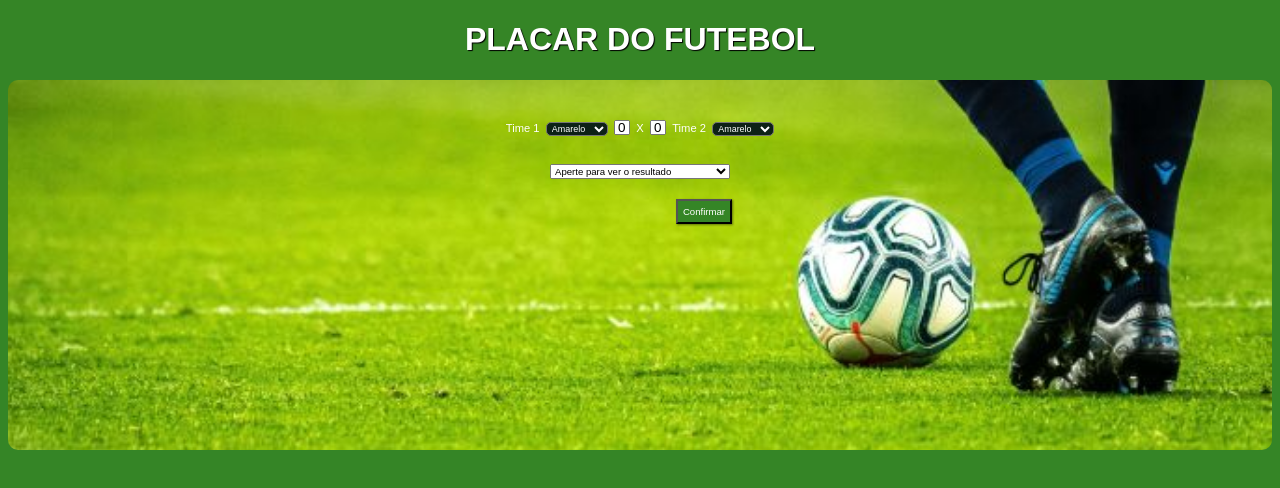
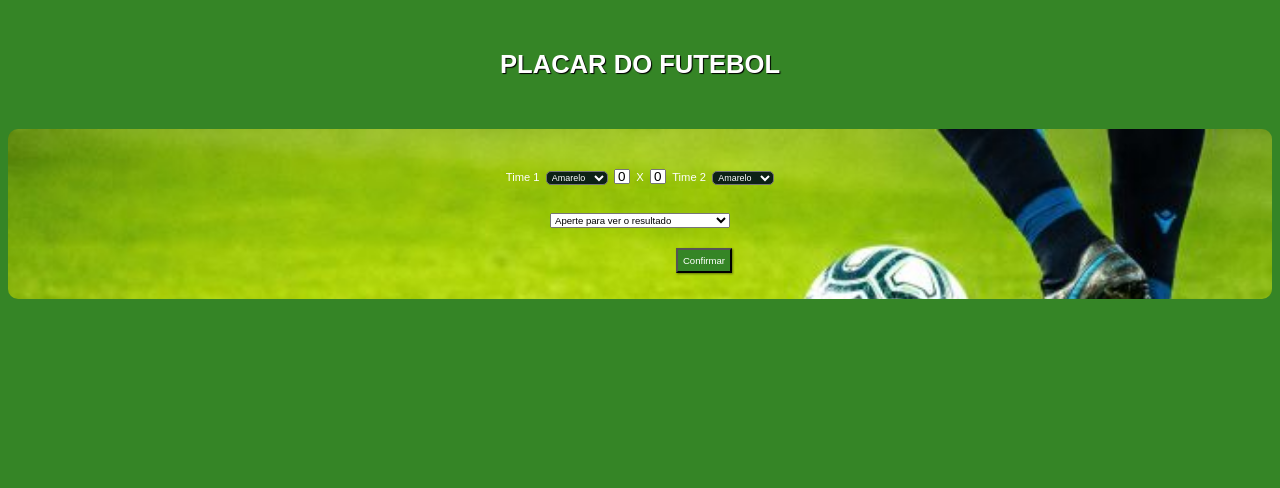
Before and after one commit to Mollandre/projetofutebol, a plain HTML site: page index.html in a window 1280 px wide. Drawn offline with Linux system fonts and the light colour scheme.

Commit message:
Update placar.css

```diff
--- a/placar.css
+++ b/placar.css
@@ -12,10 +12,10 @@ section{
   margin: auto;
   margin-top: 10PX;
    background-size: cover;
-   height: 350px;
+   height: 150px;
    border-radius: 10px;
    padding: 10px;
-   margin-bottom: -20px;
+
 
 
 }
@@ -35,14 +35,16 @@ div#fut1{
 }
 div#fut1 p{
     text-align: center;
+
 }
 h1{
     text-align: center;
     font-family: Arial, Helvetica, sans-serif;
-    font-size: 2.0em;
+    font-size: 1.6em;
     color: white;
     text-shadow: 1PX 1PX 1PX black;
-
+    margin-top: 50px;
+    margin-bottom: 50px;
 }
 select.pla{
     background-color: #0D2116 ;
```
